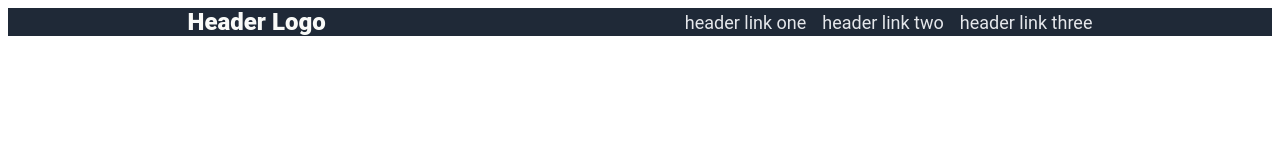
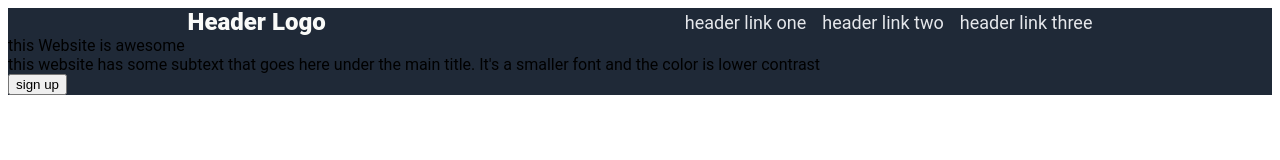
Before and after one commit to hussainALJ/top-landing-page, a plain HTML site: page index.html in a window 1280 px wide. Drawn offline with Linux system fonts and the light colour scheme.

Commit message:
Add content for index.html and the hero section

```diff
--- a/index.html
+++ b/index.html
@@ -14,5 +14,17 @@
                 <li><a href="#">header link three</a></li>
             </ul>
         </div>
+        <div class="content">
+            <div class="hero">
+                <div class="main">this Website is awesome</div>
+                <div class="secondery">this website has some subtext that goes here under the main title. It's a smaller font and the color is lower contrast
+                </div>
+                <button class="sign-up">sign up</button>
+                <img ref="">
+            </div>
+            <div class="info"></div>
+            <div class="quote"></div>
+        </div>
+
     </body>
 </html>
--- a/style.css
+++ b/style.css
@@ -8,6 +8,10 @@ body {
     display: flex;
     justify-content: space-around;
     align-items: center;
+}
+
+.hero {
+    background-color: #1f2937;
 }
 
 .logo {
```
